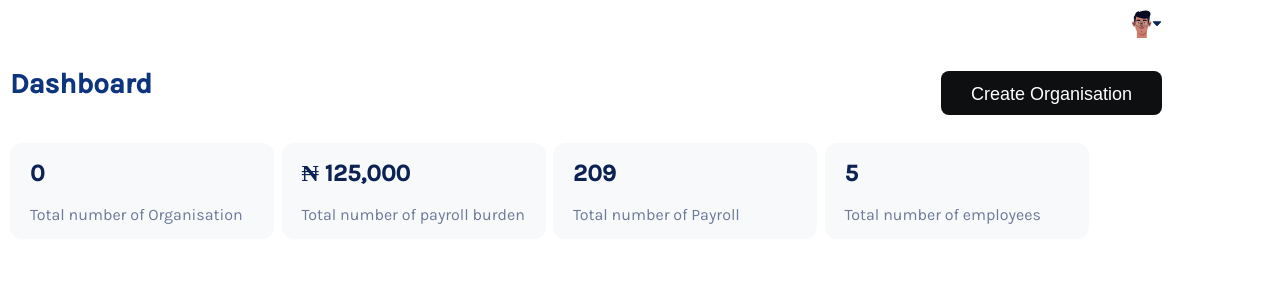
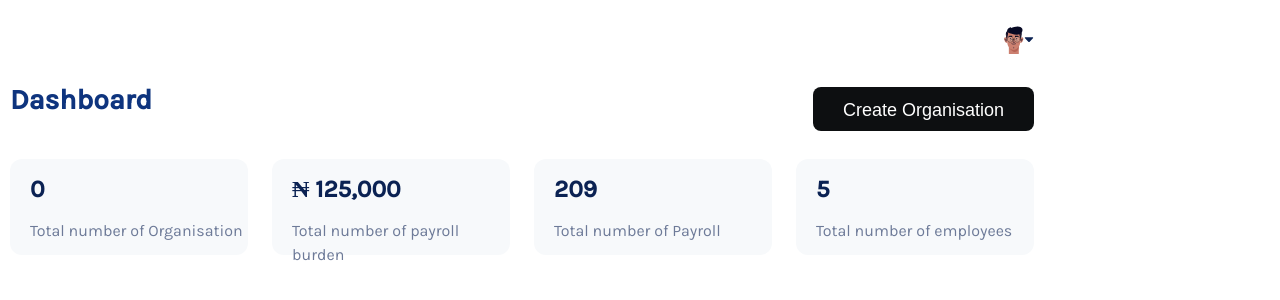
Before and after one commit to sparkpayrolls/SparkpayFrontend, a Next.js app: page /dashboard/table/table in a window 1280 px wide. Shown: the top 300 px of the page. Built offline with nearby package versions, Linux system fonts and the light colour scheme.

Commit message:
creating table cards

```diff
--- a/pages/dashboard/table/table.tsx
+++ b/pages/dashboard/table/table.tsx
@@ -19,7 +19,7 @@ const Table: NextPage = () => {
           src={DashboardImage}
           className="dashboard-table__dashboardImage"
         />
-        <Image src={Dropdown} className="ml-5" />
+        <Image src={Dropdown}/>
       </div>
       <div className="dashboard-table__head">
         <h1 className="dashboard-table__title">Dashboard</h1>
--- a/styles/components/_table.scss
+++ b/styles/components/_table.scss
@@ -1,10 +1,11 @@
 .dashboard-table {
-  width: 90%;
+  width: 80%;
   margin: 10px;
 
   &__profile {
     display: flex;
     justify-content: flex-end;
+    margin-top: 26px;
   }
 
   &__head {
@@ -31,9 +32,9 @@
 
   &__cardFlex {
     display: flex;
-    grid-column-gap: 0.47rem;;
+    grid-column-gap: 1.5rem;
     // justify-content: space-evenly;
-    align-items: center;
+    // align-items: center;
     margin-top: 24px;
   }
   &__cardDetails {
```
